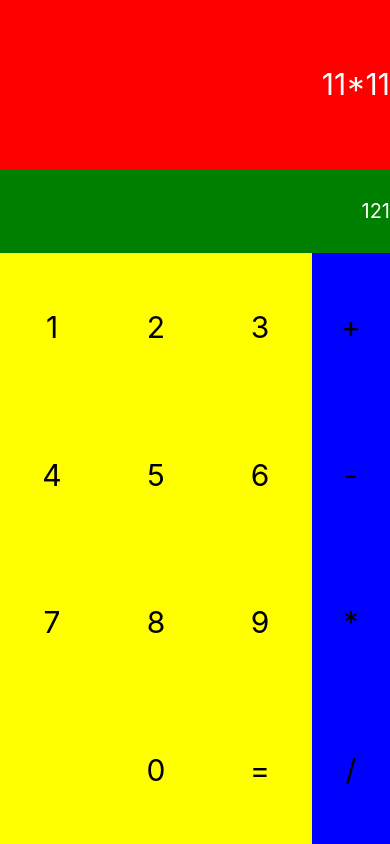
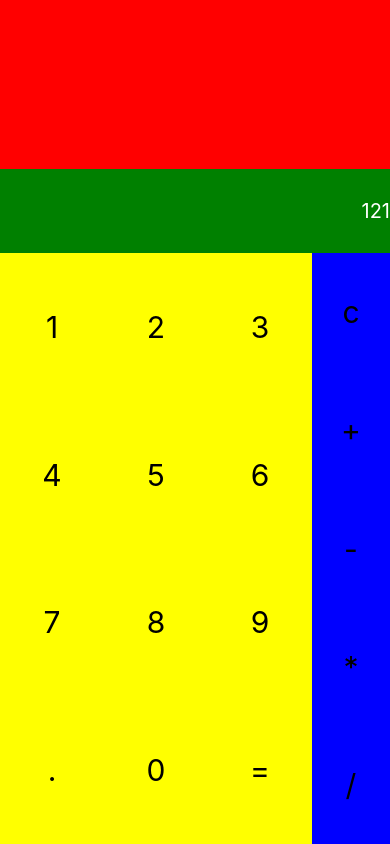
Before and after one commit to darrencavell/codedamn, a React Native app: screen / in a window 390 px wide. Built offline with nearby package versions, Linux system fonts and the light colour scheme.

Commit message:
DEV-8 calculator part4
calculator part4

```diff
--- a/App.js
+++ b/App.js
@@ -20,16 +20,38 @@ import {
 export default class App extends Component {
   constructor(){
     super();
-    this.state = {}
+    this.state = {
+      resultText: ''
+    }
+  }
+  calculateResult(){
+    const text = this.state.resultText
+  }
+  padOperate(operator){
+    switch(operator){
+      case 'c':
+      {
+        this.setState({
+          resultText: this.state.resultText.substring(0, this.state.resultText.length-1)
+        })
+      }
+    }
+  }
+  padPressed(text){
+    if(text == '=')
+      return this.calculateResult()
+    this.setState({
+      resultText: this.state.resultText + text
+    })
   }
   render(){
     let numpads = []
-    let nums = [[1,2,3], [4,5,6], [7,8,9], [' ', 0, '=']]
+    let nums = [[1,2,3], [4,5,6], [7,8,9], ['.', 0, '=']]
     for(let i = 0; i < 4; i++){
       let row = []
       for(let j = 0; j < 3; j++){
         row.push(
-          <TouchableOpacity style={styles.pad}>
+          <TouchableOpacity onPress={() => this.padPressed(nums[i][j])} style={styles.pad}>
             <Text style={styles.padText}>{nums[i][j]}</Text>
           </TouchableOpacity>
         )
@@ -37,17 +59,19 @@ export default class App extends Component {
       numpads.push(<View style={styles.row}>{row}</View>);
     }
     let oppads = []
-    let ops = ['+', '-', '*', '/']
-    for(let i = 0; i < 4; i++){
+    let ops = ['c', '+', '-', '*', '/']
+    for(let i = 0; i < 5; i++){
       oppads.push(
-        <TouchableOpacity style={styles.pad}>
+        <TouchableOpacity onPress={() => this.padOperate(ops[i])} style={styles.pad}>
           <Text style={styles.padText}>{ops[i]}</Text>
         </TouchableOpacity>
       )
     }
     return <View style={styles.container}>
         <View style={styles.result}>
-          <Text style={styles.resultText}>11*11</Text>
+          <Text style={styles.resultText}>
+            {this.state.resultText}
+          </Text>
         </View>
         <View style={styles.calculation}>
           <Text style={styles.calculationText}>121</Text>
```
